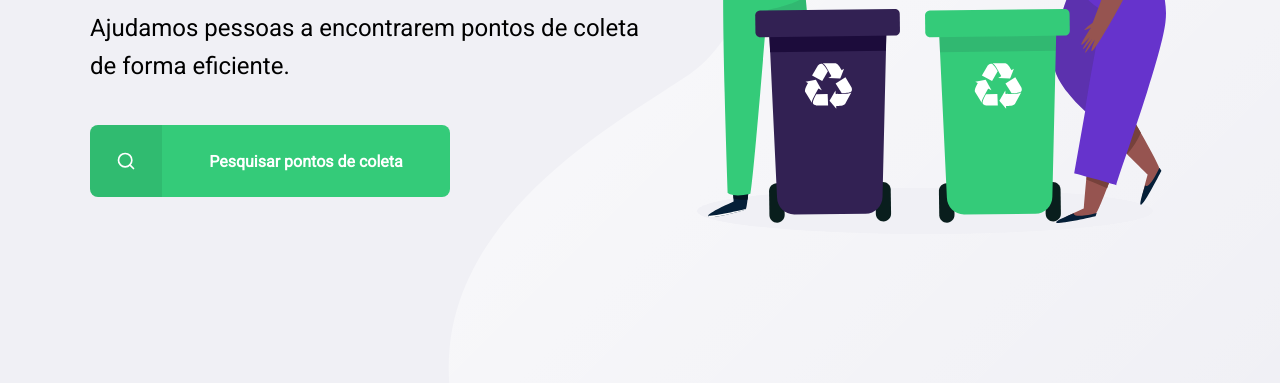
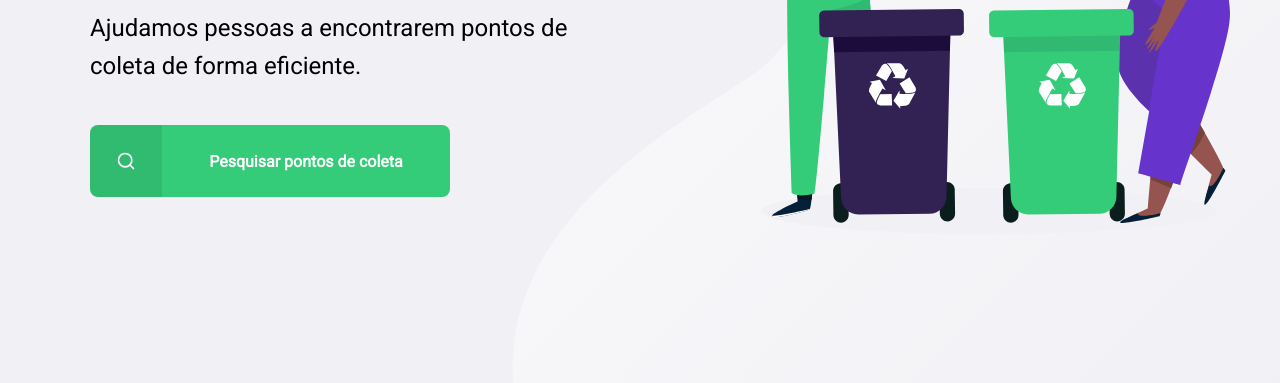
Before and after one commit to danielsdecastro/NLW-Starter-Ecoleta, a plain HTML site: page index.html in a window 1280 px wide. Shown: the part 417-800 px from the top of the page. Drawn offline with Linux system fonts and the light colour scheme.

Commit message:
End of day 1

```diff
--- a/styles/main.css
+++ b/styles/main.css
@@ -31,7 +31,7 @@ h1, h2, h3, h4, h5, h6 {
 #page-home {
     height: 100vh;
     background: url('../icones/home-background.svg') no-repeat;
-    background-position: 35vw bottom;
+    background-position: 40vw bottom;
 }
 
 #page-home .content {
@@ -65,7 +65,7 @@ h1, h2, h3, h4, h5, h6 {
 }
 
 #page-home main {
-    max-width: 560px;
+    max-width: 520px;
     flex: 1;
     display: flex;
     flex-direction: column;
```
